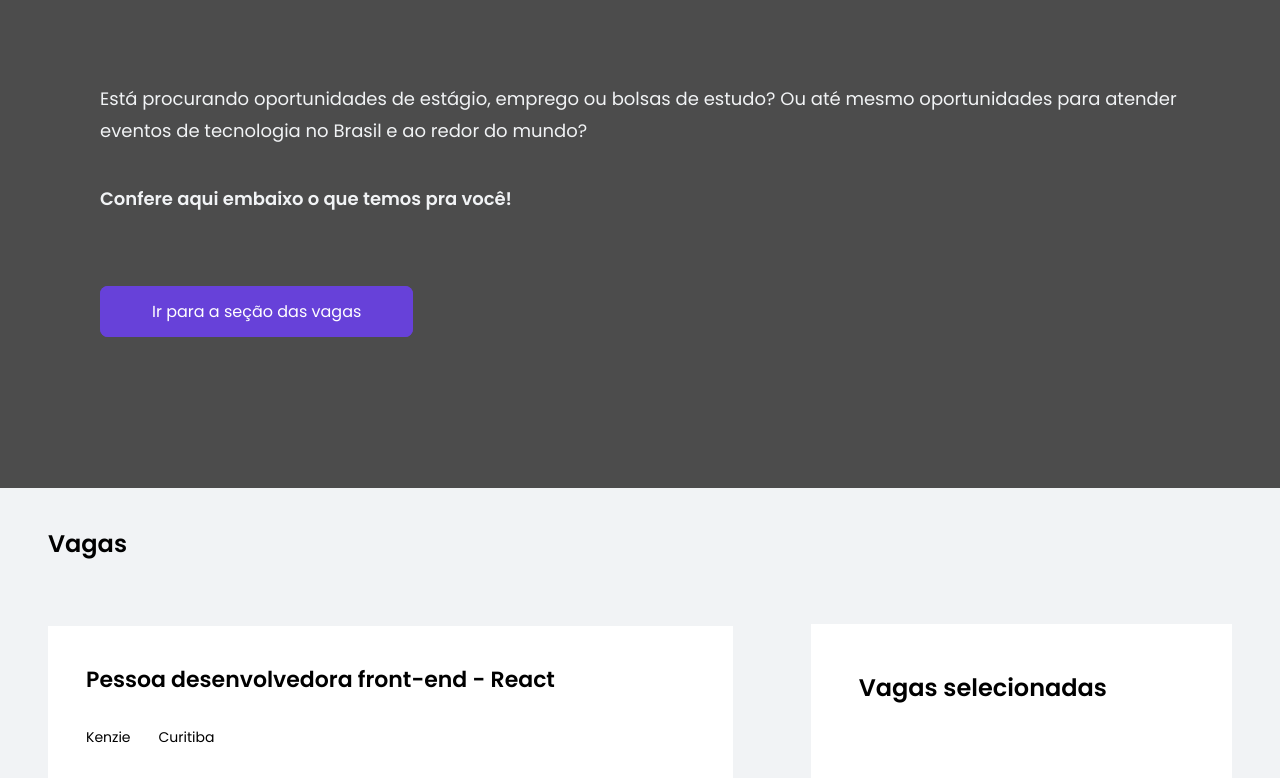
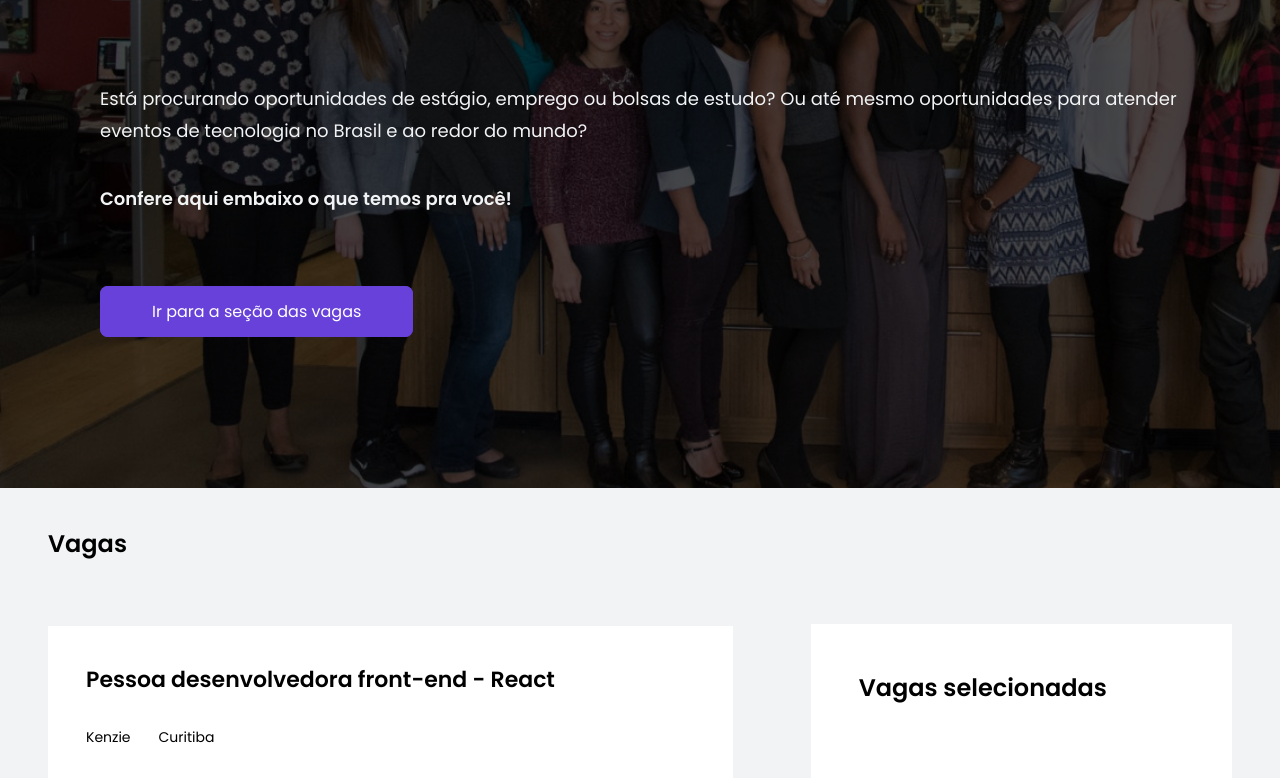
Before and after one commit to MarianaCardoso2306/webwomen, a plain HTML site: page index.html in a window 1280 px wide. Shown: the part 341-1119 px from the top of the page. Drawn offline with Linux system fonts and the light colour scheme.

Commit message:
webwomen

```diff
--- a/pages/home/index.css
+++ b/pages/home/index.css
@@ -6,7 +6,7 @@ body{
 
 nav{
     width: 100vw;
-    background-image: url("../assets/img/header-img-jpg.jpg");
+    background-image: url("/pages/home/header-img.jpg");
     background-size: cover;
 
     justify-content: center;
```
Also changed, not shown: pages/home/header-img.jpg (renamed from assets/img/header-img-jpg.jpg).
